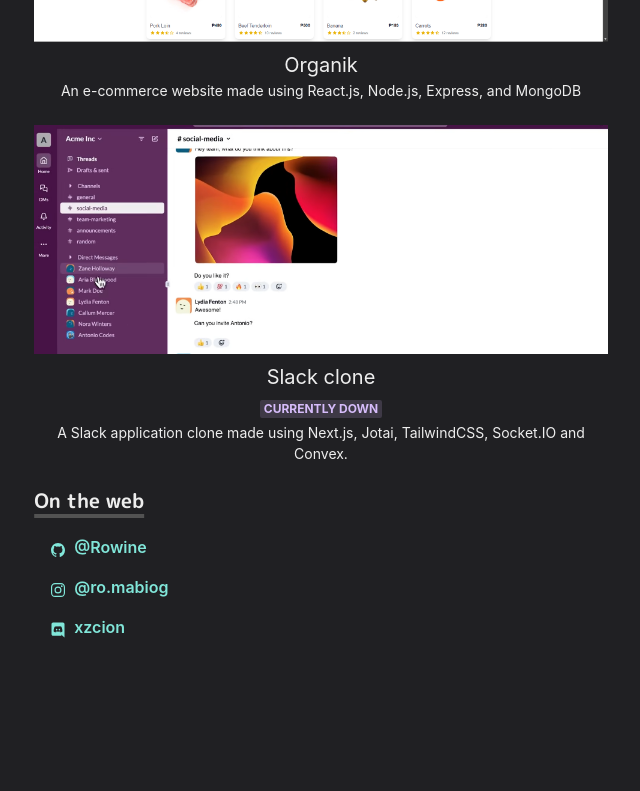
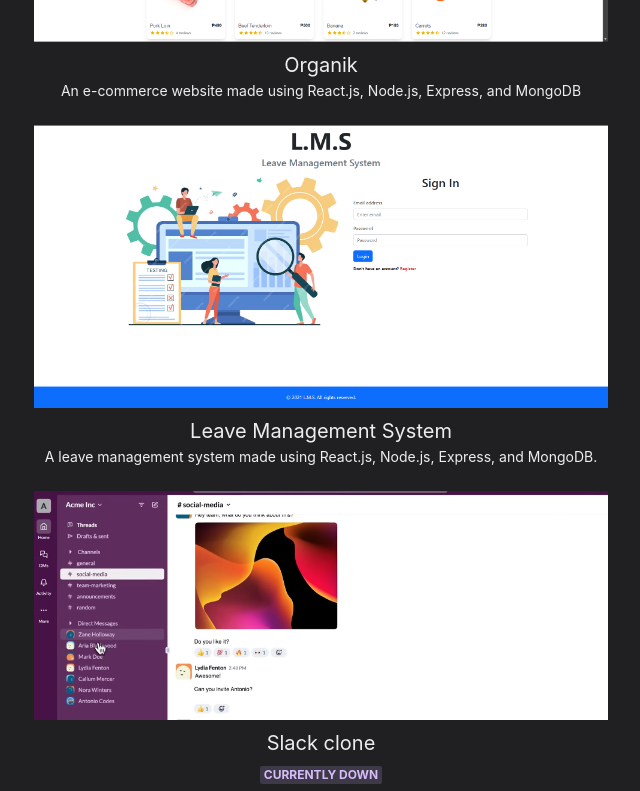
Before and after one commit to Rowine/next-portfolio, a Next.js app: page / in a window 1280 px wide. Shown: the part 1240-2031 px from the top of the page, without its empty margins (319-959 px from the left). Before the commit the page ends 1944 px from the top, so only its background shows below. Built offline with nearby package versions, Linux system fonts and the light colour scheme; no server answers.

Commit message:
adjust lighting in voxel and add work

```diff
--- a/src/app/works.js
+++ b/src/app/works.js
@@ -4,6 +4,7 @@
 
 import thumbOrganik from '../../public/works/organik.png';
 import thumbSlack from '../../public/works/slack_clone.png';
+import thumbLeaveManagement from '../../public/works/leave_management.png';
 
 const Works = () => {
   return (
@@ -25,6 +26,16 @@
         </SimpleGrid>
       </Section>
       <Section>
+        <WorkGridItem
+          href="https://leave-management-system-livid.vercel.app/"
+          title="Leave Management System"
+          thumbnail={thumbLeaveManagement}
+        >
+          A leave management system made using React.js, Node.js, Express, and
+          MongoDB.
+        </WorkGridItem>
+      </Section>
+      <Section>
         <WorkGridItem title="Slack clone" thumbnail={thumbSlack} isDown={true}>
           A Slack application clone made using Next.js, Jotai, TailwindCSS,
           Socket.IO and Convex.
--- a/src/components/voxel-coffee.js
+++ b/src/components/voxel-coffee.js
@@ -69,7 +69,7 @@
       camera.lookAt(target);
       setCamera(camera);
 
-      const ambientLight = new THREE.AmbientLight(0xcccccc, 1.5);
+      const ambientLight = new THREE.AmbientLight(0xcccccc, 2);
       scene.add(ambientLight);
 
       const controls = new OrbitControls(camera, renderer.domElement);
```
Also changed, not shown: public/works/leave_management.png (added).
